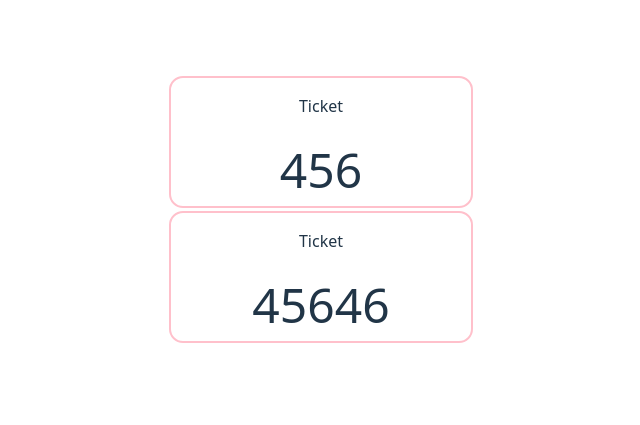
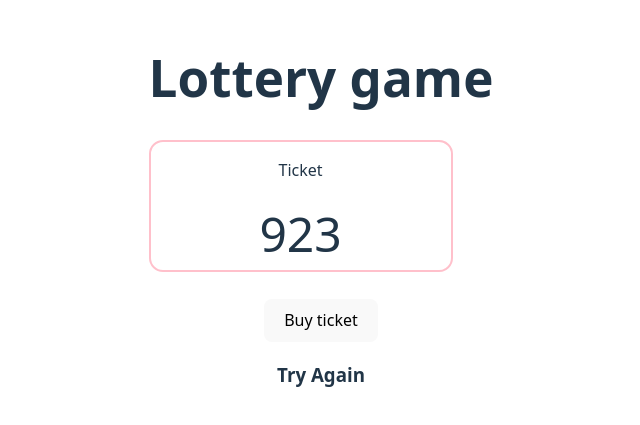
Before and after one commit to Shreyash-23423/React-tutorials, a React (Vite) app: page / in a window 1280 px wide. Shown: the part 189-614 px from the top of the page, without its empty margins (319-959 px from the left). Built offline with nearby package versions, Linux system fonts and the light colour scheme.

Commit message:
learned the complete concept of passing the state up by completing the example of lottery ticket

```diff
--- a/src/App.jsx
+++ b/src/App.jsx
@@ -1,23 +1,18 @@
-import { useState } from 'react'
-import reactLogo from './assets/react.svg'
-import viteLogo from '/vite.svg'
 import './App.css'
 import LudoBoard from './LudoBoard.jsx'
 import TodoList from './TodoList.jsx'
 import Lottery from './Lottery.jsx'
-import Ticket from './Ticket.jsx'
 
 function App() {
 
   return (
     <>
-      <div>
+      <>
         {/* <LudoBoard /> */}
         {/* <TodoList /> */}
         {/* <Lottery /> */}
-        <Ticket ticket={[4, 5, 6]} />
-        <Ticket ticket={[4, 5, 6,4,6 ]} />
-      </div>
+        <Lottery n={3} winningsum={15}/>
+      </>
     </>
   )
 }
--- a/src/Lottery.jsx
+++ b/src/Lottery.jsx
@@ -1,23 +1,22 @@
 import { useState } from "react";
-import './Lottery.css';
+// import './Lottery.css';
 import { genticket,sum} from "./Helper";
+import Ticket from "./Ticket";
 
 
 
-export default function Lottery() {
-    let [ticket,setTicket] = useState(genticket(3));
-    let iswinning = sum(ticket)===15;
+export default function Lottery({n=3,winningsum=15}) {
+    let [ticket,setTicket] = useState(genticket(n));
+    let iswinning = sum(ticket)===winningsum;
 
     let buyticket = () => {
-       setTicket(genticket(3));
+       setTicket(genticket(n));
     }
     return (
         <div>
             <h1>Lottery game</h1>
             <div className="ticket">
-            <span>{ticket[0]}</span>
-            <span>{ticket[1]}</span>
-            <span>{ticket[2]}</span>
+            <Ticket ticket={ticket} />
             </div>
             <br />
             <button onClick={buyticket}>Buy ticket</button>
```
